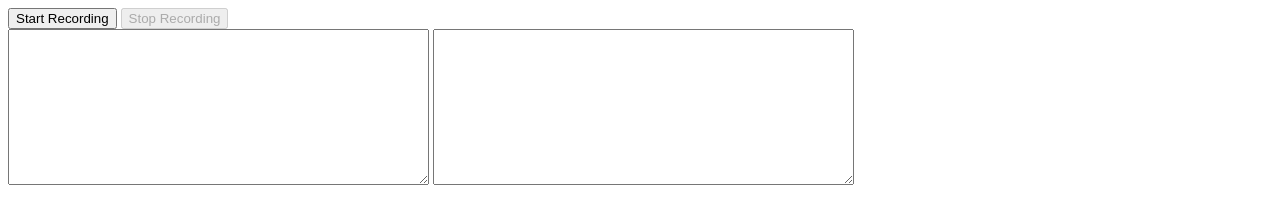
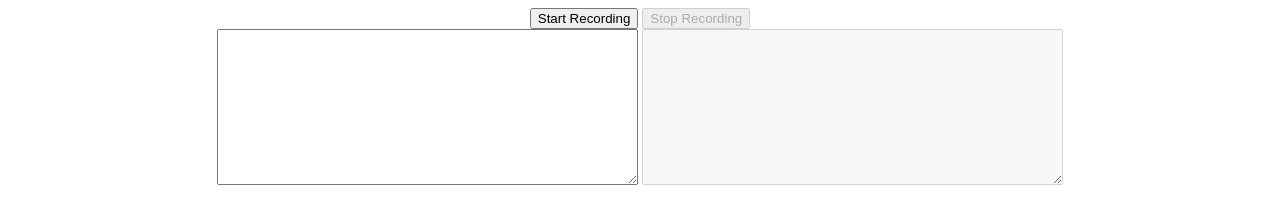
Before and after one commit to nitzansaar/AI_Primer, a website: page index.html in a window 1280 px wide. Drawn offline with nearby package versions, Linux system fonts and the light colour scheme.

Commit message:
Added text box for ai response

```diff
--- a/index.html
+++ b/index.html
@@ -4,6 +4,14 @@
     <title>AI Primer</title>
     <meta charset="utf-8">
     <meta name="viewport" content="width=device-width, initial-scale=1">
+    <style>
+        .center-align {
+            text-align: center;
+        }
+        .center-align textarea {
+            margin: 0 auto;
+        }
+    </style>
     <script src="https://code.jquery.com/jquery-3.6.0.min.js"></script>
     <script src="app.js"></script>
 </head>
@@ -11,15 +19,14 @@
 <div class="container">
     <div class="message"></div>
     <div id="messages"></div>
-    <div id="buttons">
+    <div id="buttons" class="center-align">
         <button class="recording-btn" id="start-button">Start Recording</button>
         <button class="recording-btn" id="stop-button" disabled>Stop Recording</button>
     </div>
     <form id="file-form">
-        <div id="voice-recording-section">
+        <div id="voice-recording-section" class="center-align">
             <textarea id="input" rows="10" cols="50"></textarea>
-            <!-- Added another text area here with id 'chatgpt-response' -->
-            <textarea id="chatgpt-response" rows="10" cols="50"></textarea>
+            <textarea id="chatgpt-response" rows="10" cols="50" disabled></textarea>
             <div id="output"></div>
         </div>
         <input type="hidden" id="selected-words" value="">
```
